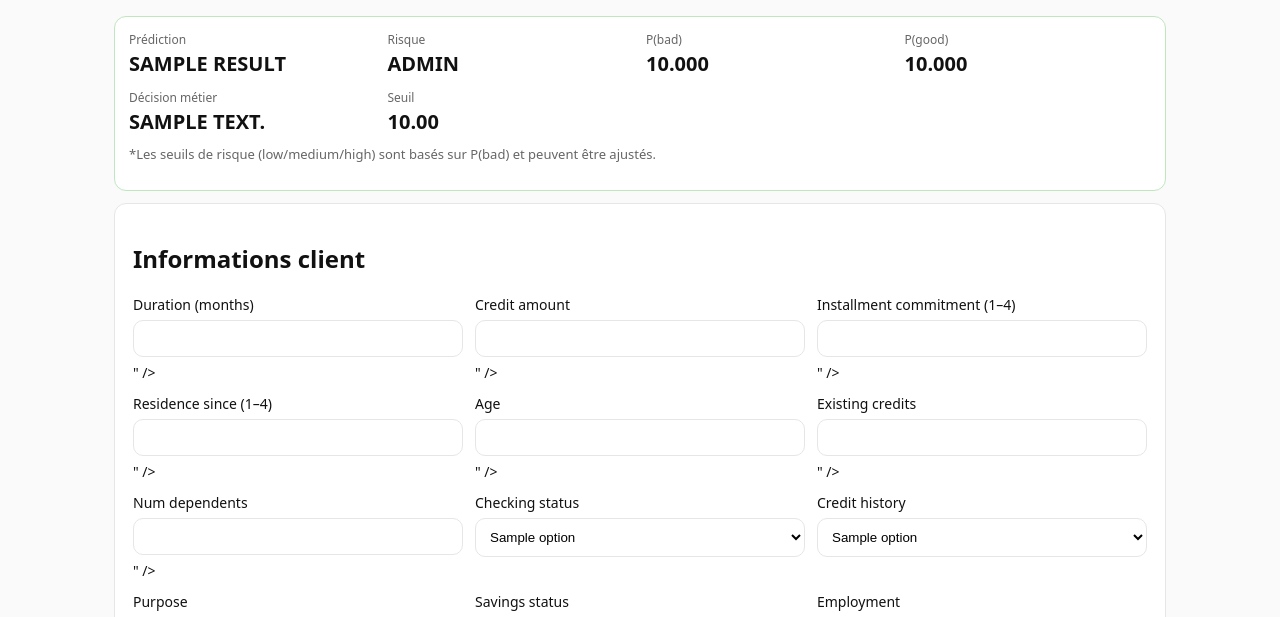
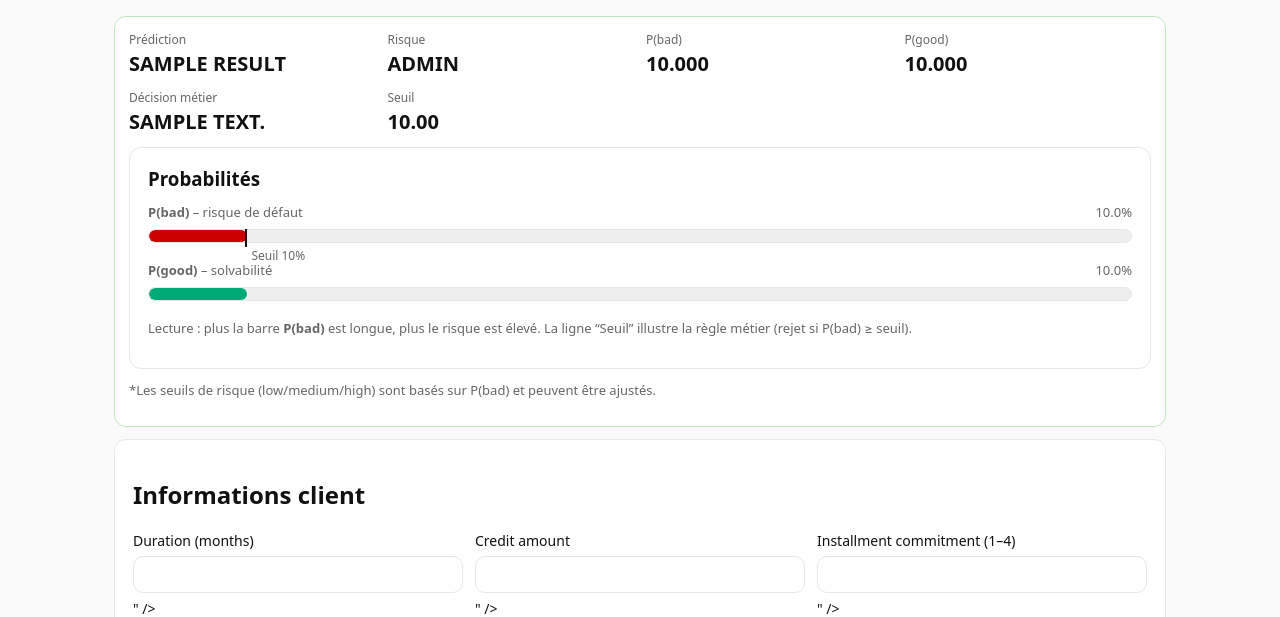
Before and after one commit to fngaha/pdi-credit-risk-ml, a Flask app: template ui/templates/index.html in a window 1280 px wide. Shown: the part 132-749 px from the top of the page. Run offline with Flask 3, Linux system fonts and the light colour scheme; the template is opened without the code that fills it: most values are stand-ins (such as "Sample title", 1, 10 or a date in 2020); form fields are guessed from the names that the template uses; parts of the project's set-up code (start-up, migrations or seed data) failed here and were passed over.

Commit message:
feat: add probability bars and threshold marker to UI

```diff
--- a/ui/static/css/style.css
+++ b/ui/static/css/style.css
@@ -146,3 +146,56 @@ select {
 input[type="range"] {
   width: 100%;
 }
+
+.bars h3 {
+  margin: 0 0 10px 0;
+}
+
+.bar-block {
+  position: relative;
+  margin: 12px 0 18px 0;
+}
+
+.bar-head {
+  display: flex;
+  justify-content: space-between;
+  align-items: center;
+  color: var(--muted);
+  font-size: 13px;
+  margin-bottom: 8px;
+}
+
+.bar-track {
+  position: relative;
+  height: 14px;
+  border-radius: 999px;
+  background: #eee;
+  overflow: hidden;
+  border: 1px solid var(--border);
+}
+
+.bar-fill {
+  height: 100%;
+  border-radius: 999px;
+}
+
+.bar-fill.bad { background: #c00; }
+.bar-fill.good { background: #0a7; }
+
+.threshold-line {
+  position: absolute;
+  top: 26px;
+  transform: translateX(-50%);
+  height: 18px;
+  width: 2px;
+  background: #111;
+}
+
+.threshold-label {
+  position: absolute;
+  top: 18px;
+  left: 6px;
+  font-size: 12px;
+  color: var(--muted);
+  white-space: nowrap;
+}
--- a/ui/templates/index.html
+++ b/ui/templates/index.html
@@ -52,6 +52,41 @@
             <div class="kpi-value">{{ "%.2f"|format(result.threshold) }}</div>
           </div>
         </div>
+        <div class="bars card subcard">
+          <h3>Probabilités</h3>
+
+          <div class="bar-block">
+            <div class="bar-head">
+              <span><strong>P(bad)</strong> – risque de défaut</span>
+              <span>{{ "%.1f"|format(result.probability_bad * 100) }}%</span>
+            </div>
+            <div class="bar-track">
+              <div class="bar-fill bad" style="width: {{ (result.probability_bad * 100) | round(1) }}%;"></div>
+            </div>
+
+            {% if result.threshold is not none %}
+            <div class="threshold-line" style="left: {{ (result.threshold * 100) | round(1) }}%;">
+              <span class="threshold-label">Seuil {{ "%.0f"|format(result.threshold * 100) }}%</span>
+            </div>
+            {% endif %}
+          </div>
+
+          <div class="bar-block">
+            <div class="bar-head">
+              <span><strong>P(good)</strong> – solvabilité</span>
+              <span>{{ "%.1f"|format(result.probability_good * 100) }}%</span>
+            </div>
+            <div class="bar-track">
+              <div class="bar-fill good" style="width: {{ (result.probability_good * 100) | round(1) }}%;"></div>
+            </div>
+          </div>
+
+          <p class="note">
+            Lecture : plus la barre <strong>P(bad)</strong> est longue, plus le risque est élevé.
+            La ligne “Seuil” illustre la règle métier (rejet si P(bad) ≥ seuil).
+          </p>
+        </div>
+
         <p class="note">
           *Les seuils de risque (low/medium/high) sont basés sur P(bad) et peuvent être ajustés.
         </p>
```
